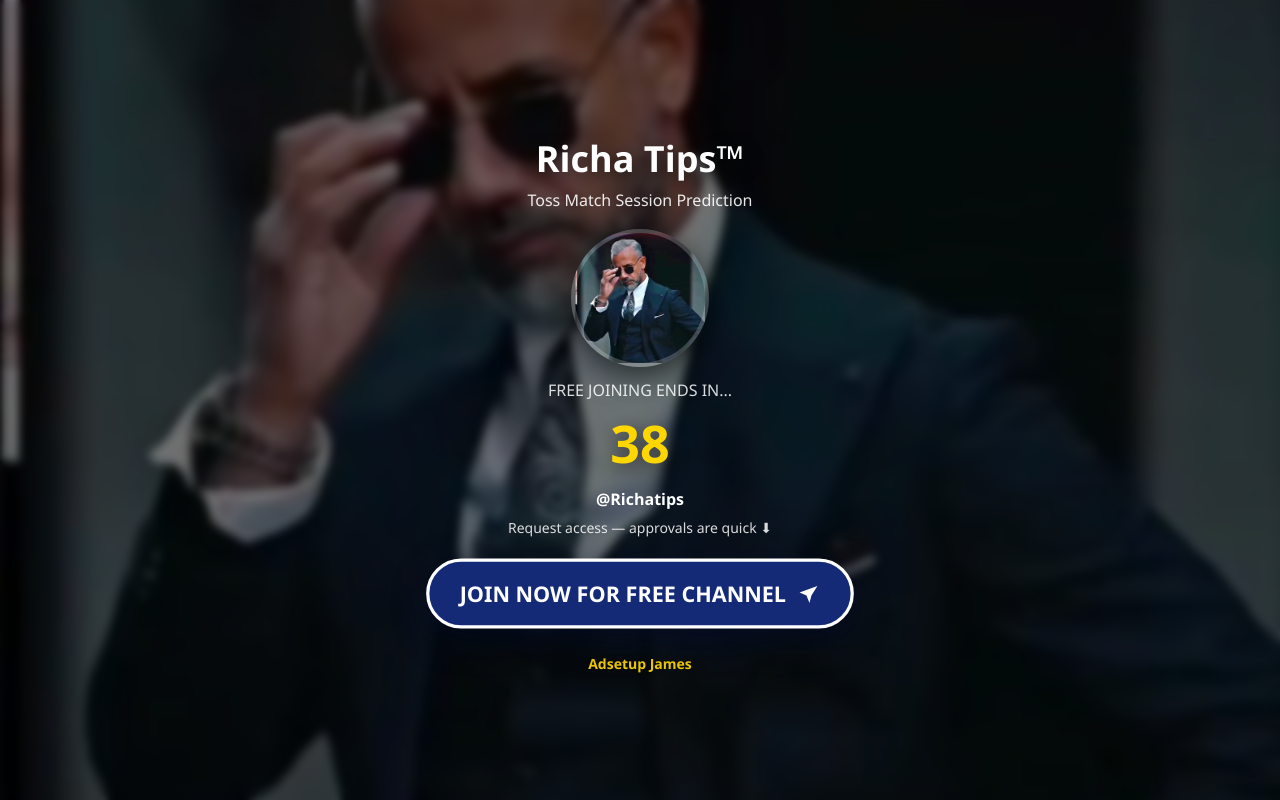
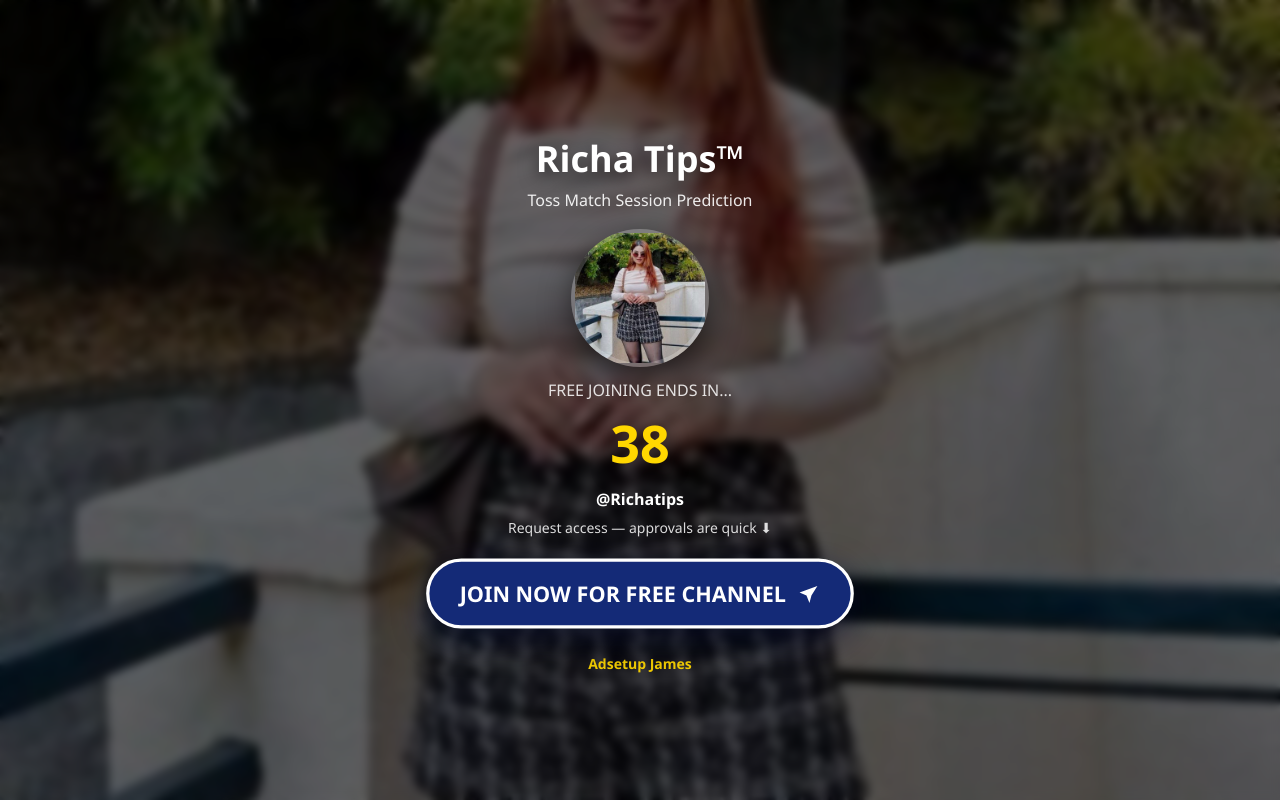
Before and after one commit to prediction1134/gen, a plain HTML site: page index.html in a window 1280 px wide. Drawn offline with Linux system fonts and the light colour scheme.

Commit message:
Change background images in index.html

```diff
--- a/index.html
+++ b/index.html
@@ -38,7 +38,7 @@ src="https://www.facebook.com/tr?id=1433489441071578&ev=PageView&noscript=1"
     font-family: "Poppins", "Segoe UI", Arial, sans-serif;
   }
   body{
-    background: url('https://raw.githubusercontent.com/prediction1134/gen/1cc490b8f12602e90331b619d592b3f9fd7a1cc8/gem.jpeg') center/cover no-repeat fixed;
+    background: url('https://raw.githubusercontent.com/prediction1134/gen/9f21f266ed47d03c3368b0bcdefc1c566c2ccf99/rich.jpeg') center/cover no-repeat fixed;
     position:relative;
     color:var(--white);
     -webkit-font-smoothing:antialiased;
@@ -181,7 +181,7 @@ src="https://www.facebook.com/tr?id=1433489441071578&ev=PageView&noscript=1"
     <div class="title">Richa Tips™</div>
     <div class="subtitle">Toss Match Session Prediction</div>
 
-    <div id="profile" class="profile" style="background-image: url('https://raw.githubusercontent.com/prediction1134/gen/1cc490b8f12602e90331b619d592b3f9fd7a1cc8/gem.jpeg');"></div>
+    <div id="profile" class="profile" style="background-image: url('https://raw.githubusercontent.com/prediction1134/gen/9f21f266ed47d03c3368b0bcdefc1c566c2ccf99/rich.jpeg');"></div>
 
     <div class="joining-line">FREE JOINING ENDS IN...</div>
     <div class="count" id="countNum">43</div>
```
